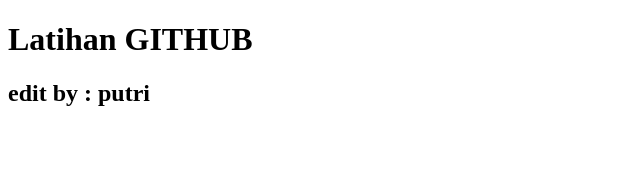
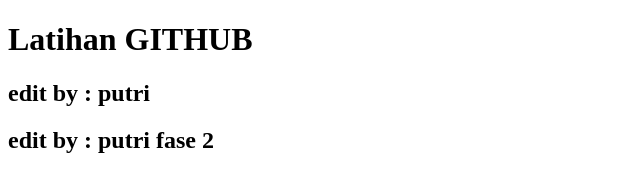
Before and after one commit to mangcecep/latihan-gthub, a plain HTML site: page index.html in a window 1280 px wide. Shown: the whole page, without its empty margins (0-640 px from the left). Drawn offline with Linux system fonts and the light colour scheme.

Commit message:
feat: fitur kedua

```diff
--- a/index.html
+++ b/index.html
@@ -10,6 +10,7 @@
 <body>
     <h1>Latihan GITHUB</h1>
     <h2>edit by : putri</h2>
+    <h2>edit by : putri fase 2</h2>
 </body>
 
 </html>
```
